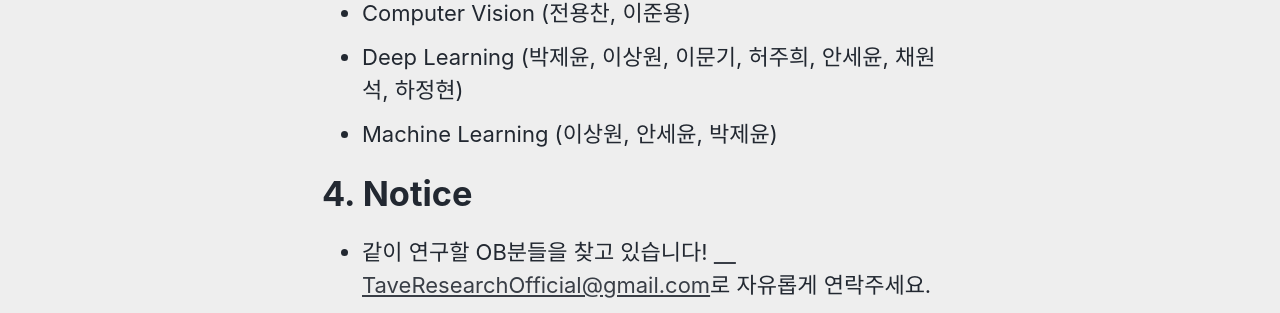
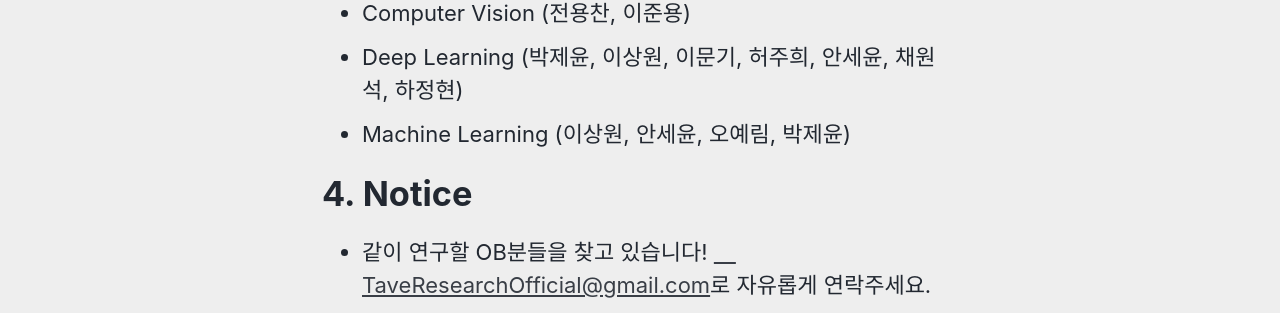
Before and after one commit to TAVEResearch/TAVEResearch.github.io, a Jekyll site: the page built from about.md, in a window 1280 px wide. Shown: the part 1624-1937 px from the top of the page. Built offline with Jekyll 4.4.1, drawn with Linux system fonts in a browser that asks for light colours; cached includes are drawn as plain includes.

Commit message:
Update about.md

```diff
--- a/about.md
+++ b/about.md
@@ -33,7 +33,7 @@ author_profile: false
 - Django (임지현, 이하연, 손명현)
 - Computer Vision (전용찬, 이준용)
 - Deep Learning (박제윤, 이상원, 이문기, 허주희, 안세윤, 채원석, 하정현)
-- Machine Learning (이상원, 안세윤, 박제윤)
+- Machine Learning (이상원, 안세윤, 오예림, 박제윤)
 
 # 4. Notice
 
```
